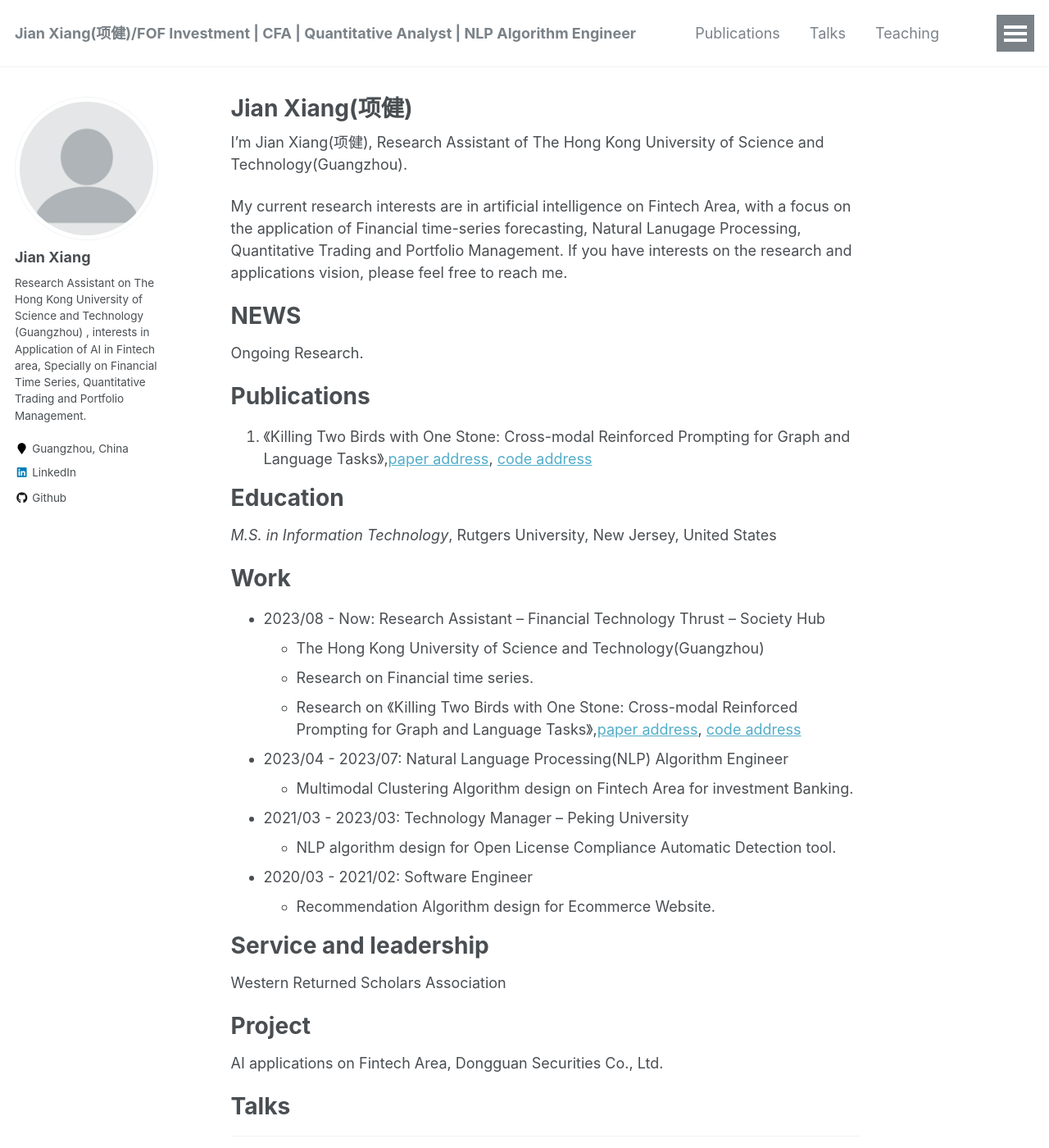
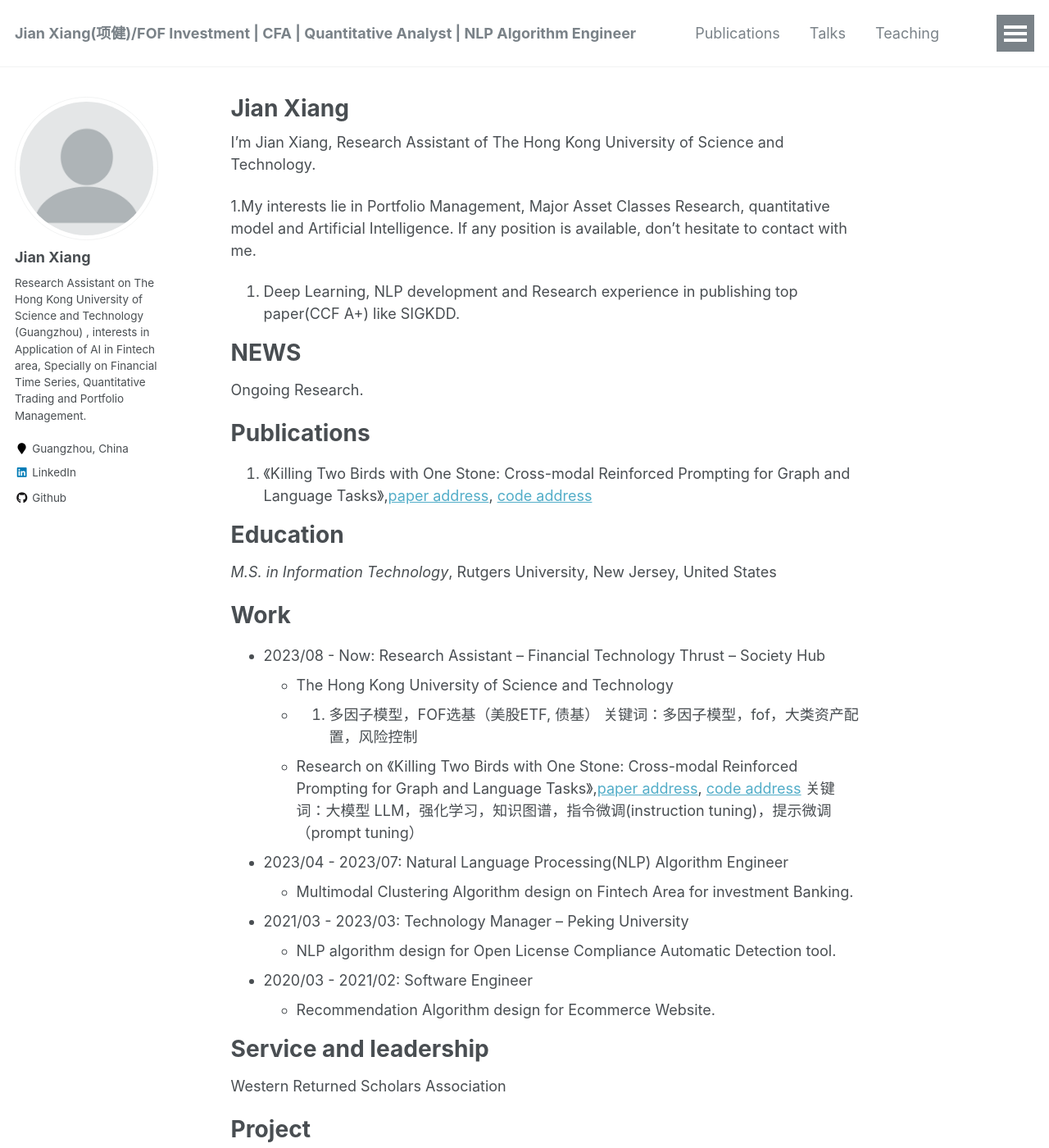
Before and after one commit to jianxiang95/jianxiang95.github.io, a Jekyll site: the page built from _pages/about.md, in a window 1280 px wide and 1400 px high. Shown: the whole window at 82% size. Built offline with Jekyll 4.4.1, drawn with Linux system fonts in a browser that asks for light colours; some of the changed text lies outside the part shown.

Commit message:
Update about.md
modify

```diff
--- a/_pages/about.md
+++ b/_pages/about.md
@@ -1,6 +1,6 @@
 ---
 permalink: /
-title: "Jian Xiang(项健)"
+title: "Jian Xiang"
 excerpt: "Self Introduction"
 author_profile: true
 redirect_from:
@@ -8,10 +8,10 @@ redirect_from:
   - /about.html
 ---
 
-I'm Jian Xiang(项健), Research Assistant of The Hong Kong University of Science and Technology(Guangzhou).
+I'm Jian Xiang, Research Assistant of The Hong Kong University of Science and Technology.
 
-My current research interests are in artificial intelligence on Fintech Area, with a focus on the application of Financial time-series forecasting, Natural Lanugage Processing, Quantitative Trading and Portfolio Management.
-If you have interests on the research and applications vision, please feel free to reach me.
+1.My interests lie in Portfolio Management, Major Asset Classes Research, quantitative model and Artificial Intelligence. If any position is available, don't hesitate to contact with me.
+2. Deep Learning, NLP development and Research experience in publishing top paper(CCF A+) like SIGKDD.
 
 NEWS
 ======
@@ -29,9 +29,11 @@ Education
 Work
 ======
 * 2023/08 - Now: Research Assistant -- Financial Technology Thrust -- Society Hub
-  * The Hong Kong University of Science and Technology(Guangzhou)
-  * Research on Financial time series.
+  * The Hong Kong University of Science and Technology
+  * 1. 多因子模型，FOF选基（美股ETF, 债基）
+    关键词：多因子模型，fof，大类资产配置，风险控制
   * Research on 《Killing Two Birds with One Stone: Cross-modal Reinforced Prompting for Graph and Language Tasks》,[paper address](https://openreview.net/pdf?id=vn3QK2cMRV), [code address](https://github.com/jianxiang95/CMRP.git)
+    关键词：大模型 LLM，强化学习，知识图谱，指令微调(instruction tuning)，提示微调（prompt tuning）
 
 * 2023/04 - 2023/07: Natural Language Processing(NLP) Algorithm Engineer
   * Multimodal Clustering Algorithm design on Fintech Area for investment Banking.
@@ -48,7 +50,7 @@ Western Returned Scholars Association
 
 Project
 ======
-AI applications on Fintech Area, Dongguan Securities Co., Ltd.
+question-answer system with Financial LLM project for Dongguan Securities Co., Ltd.
 
 
 Talks
```
